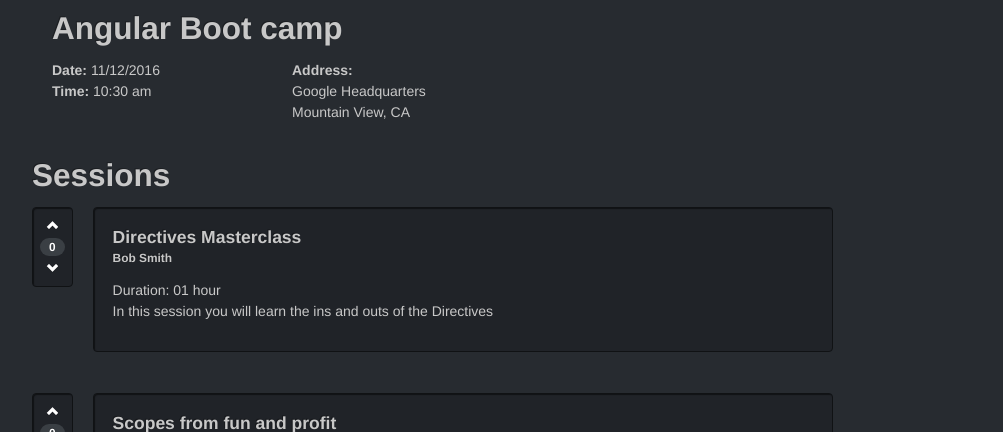
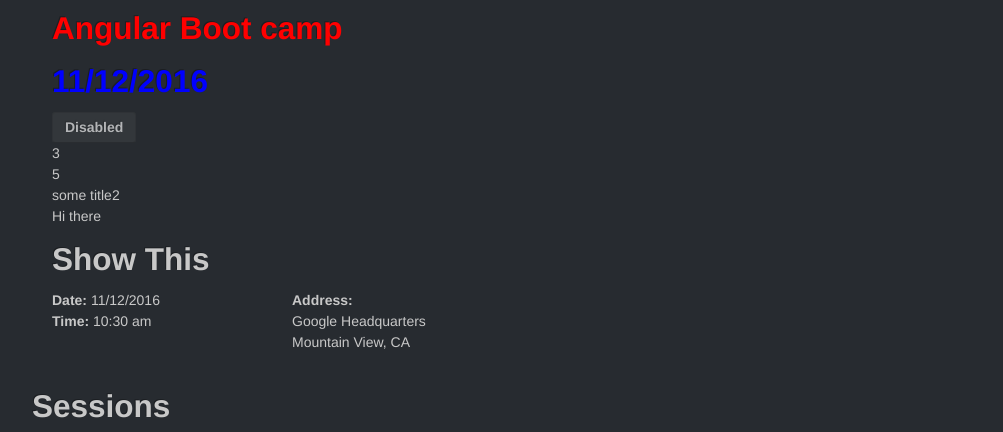
Before and after one commit to irfanuppsala/AngularDemo, a website: page app/EventDetails.html in a window 1280 px wide. Shown: the part 299-731 px from the top of the page, without its empty margins (138-1141 px from the left). Drawn offline with Linux system fonts and the light colour scheme.

Commit message:
Added some directives/expressions techniques

```diff
--- a/app/EventDetails.html
+++ b/app/EventDetails.html
@@ -17,11 +17,29 @@
     </div>
     <div ng-controller="EventController" style="padding:0px 20px 0px 20px;">
         <img ng-src="{{event.imageUrl}}" alt="{{event.name}}">
+
         <div class="row">
             <div class="spann11">
-                <h2>{{event.name}}</h2>
+                <!--Adding Angular Style and Class directives-->
+                <h2 ng-style="myStyle" ng-bind-template="{{event.name}}"></h2>
+                <h2 ng-class="myClass" ng-bind-template="{{event.date}}"></h2>
             </div>
         </div>
+
+        <!--Controlling the button state as enable/disble by using ng-disabled attribute on button-->
+        <button class="btn" ng-disabled="buttonDisabled">Disabled</button>
+
+        <!--Using different expressions supported by Angular-->
+        <div>{{2+1}}</div>
+        <div>{{[2,3,5] [2]}}</div> <!-- Displaying second element of array -->
+        <!--To control the unwated html being displayed-->
+        <div ng-bind-html-unsafe="snippet">some title2</div>
+        <div ng-bind-html="snippet">some title</div>
+
+        <!--Using bool value to show/hide the text-->
+        <h2 ng-show="boolValue">Show This</h2>
+        <h2 ng-hide="boolValue">Hide This</h2>
+
         <div class="row">
             <div class="span3">
                 <div><strong>Date:</strong> {{event.date}}</div>
@@ -70,6 +88,7 @@
 <script src="/lib/underscore-1.4.4.min.js"></script>
 <script src="/lib/bootstrap.min.js"></script>
 <script src="/lib/angular/angular.js"></script>
+<script src="/lib/angular/angular-sanitize.js"></script>
 <script src="/js/app.js"></script>
 <script src="/js/controllers/EventController.js"></script>
 
--- a/app/css/app.css
+++ b/app/css/app.css
@@ -75,3 +75,6 @@ select, textarea {
     left: 209px;
     background-color: #272b30;
 }
+.blue{
+    color:blue;
+}
--- a/app/js/app.js
+++ b/app/js/app.js
@@ -1,3 +1,4 @@
 'use strict';
 
-var eventsApp = angular.module('eventsApp', []);
+// Following is a module dependency specified like main module 'eventsApp' has dependency on ngSanitize module
+var eventsApp = angular.module('eventsApp', ['ngSanitize']);
--- a/app/js/controllers/EventController.js
+++ b/app/js/controllers/EventController.js
@@ -3,6 +3,11 @@
 eventsApp.controller('EventController',
     function EventController($scope) {
 
+        $scope.snippet = '<span style="red">Hi there</span>';
+        $scope.boolValue = true;
+        $scope.myStyle = {color:'red'};
+        $scope.myClass = 'blue';
+        $scope.buttonDisabled =true;
         $scope.event = {
             name: 'Angular Boot camp',
             date: '11/12/2016',
```
